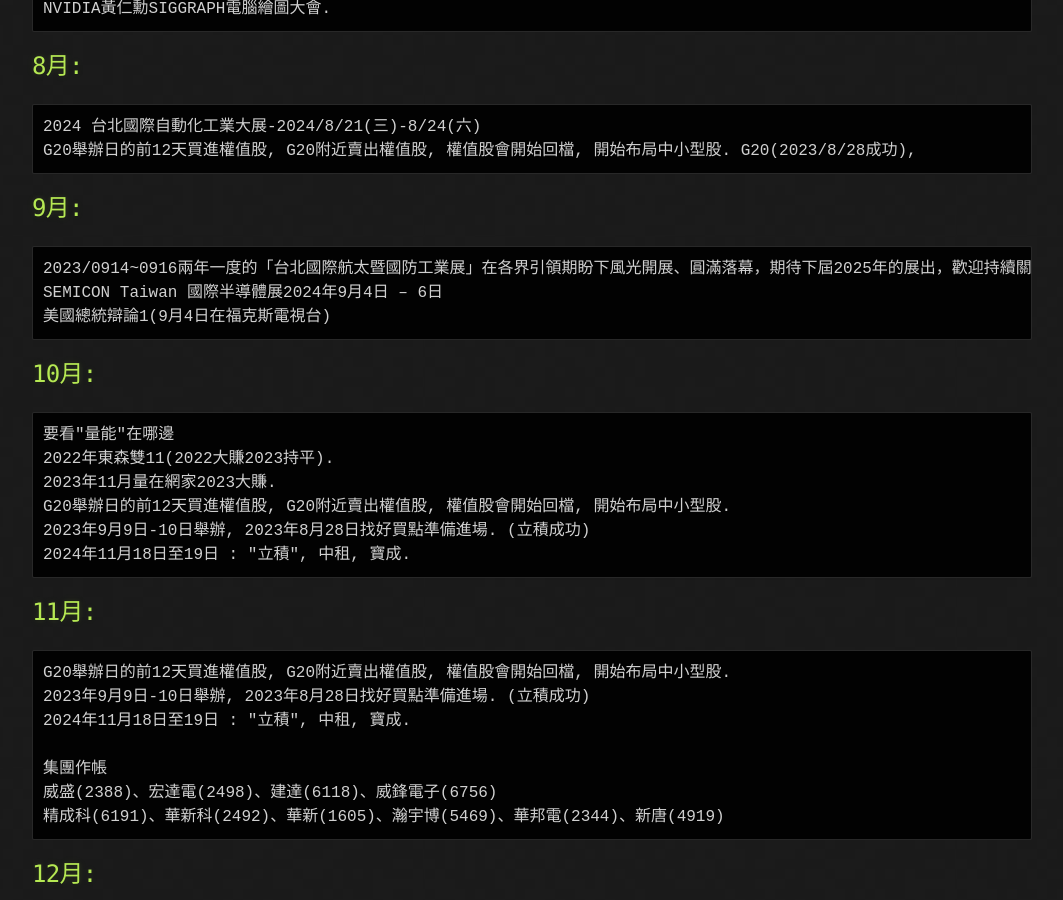
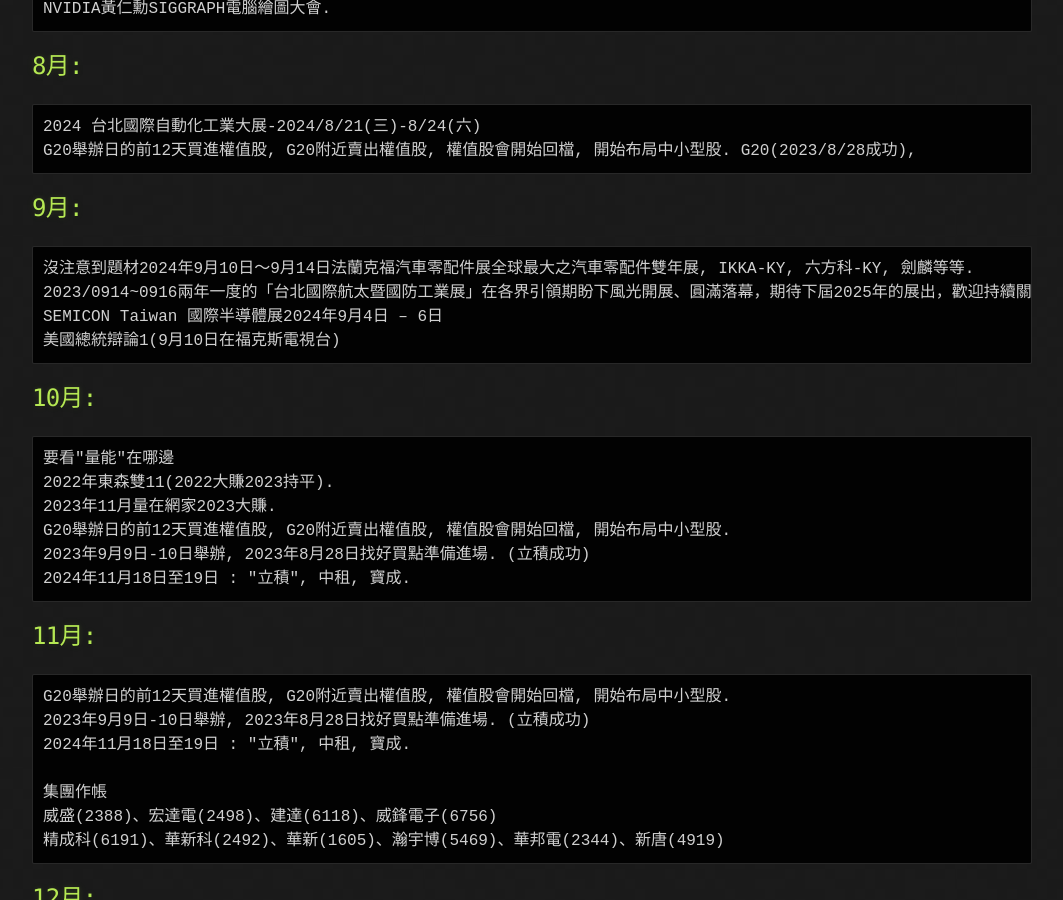
Before and after one commit to lepg5487/Stock_God, a Jekyll site: the page built from experience.md, in a window 1280 px wide and 900 px high, scrolled down 4020 px. Shown: the whole window, without its empty margins (108-1171 px from the left). Built offline with Jekyll 4.4.1, drawn with Linux system fonts in a browser that asks for light colours; our own code applies the rules of GitHub Pages for plain Markdown files.

Commit message:
Update experience.md

````diff
--- a/experience.md
+++ b/experience.md
@@ -157,9 +157,10 @@
 ```
 ## 9月:
 ```
+沒注意到題材2024年9月10日～9月14日法蘭克福汽車零配件展全球最大之汽車零配件雙年展, IKKA-KY, 六方科-KY, 劍麟等等.
 2023/0914~0916兩年一度的「台北國際航太暨國防工業展」在各界引領期盼下風光開展、圓滿落幕，期待下屆2025年的展出，歡迎持續關注本展官方網站(www.tadte.com.tw)
 SEMICON Taiwan 國際半導體展2024年9月4日 – 6日
-美國總統辯論1(9月4日在福克斯電視台)
+美國總統辯論1(9月10日在福克斯電視台)
 ```
 ## 10月:
 ```
````
